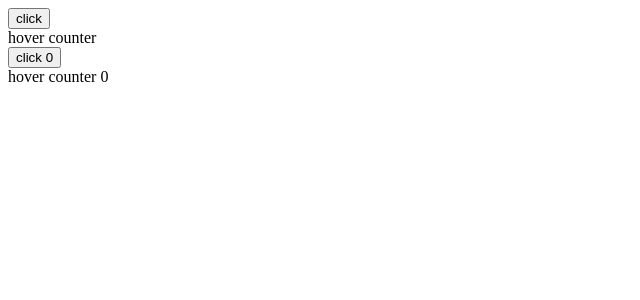
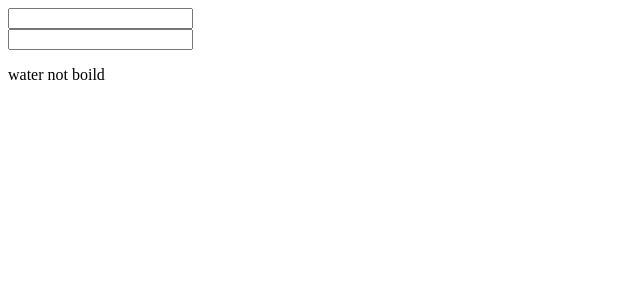
Before and after one commit to risuvoo/react, a React (Create React App) app: page / in a window 1280 px wide. Shown: the top 300 px of the page, without its empty margins (0-640 px from the left). Built offline with nearby package versions, Linux system fonts and the light colour scheme.

Commit message:
new deploy

```diff
--- a/src/App.js
+++ b/src/App.js
@@ -1,6 +1,6 @@
-import ClickCounter from './Components/ClickCounter';
-import HoverCounter from './Components/HoverCounter';
-import Counter from './Components/RenderProps/Counter';
+// import Clock from './Components/Clock';
+
+import MyCalculator from './Components/PracticeComponents/MyCalculator';
 
 function App() {
     return (
@@ -16,14 +16,17 @@ function App() {
         //     </Emoji>
         // </div>
         <>
-            <ClickCounter />
+            <MyCalculator />
+            {/* <Clock /> */}
+
+            {/* <ClickCounter />
             <HoverCounter />
             <Counter
                 render={(counter, handler) => <ClickCounter counter={counter} handler={handler} />}
             />
             <Counter
                 render={(counter, handler) => <HoverCounter counter={counter} handler={handler} />}
-            />
+            /> */}
         </>
     );
 }
--- a/src/Components/ComButton.js
+++ b/src/Components/ComButton.js
@@ -3,6 +3,8 @@ import React from 'react';
 class ComButton extends React.Component {
     // for not re-rendering Components
     shouldComponentUpdate(nextProps) {
+        // change props name with distructuring
+        // ex-> change: CurrentChange
         const { change: CurrentChange, local: CurrentLocal } = this.props;
         const { change: nextChange, local: nextLocal } = nextProps;
         if (CurrentChange === nextChange && CurrentLocal === nextLocal) {
--- /dev/null
+++ b/src/Components/PracticeComponents/MyBoillingVerdict.js
@@ -0,0 +1,8 @@
+import React from 'react';
+
+export default function MyBoillingVerdict({ temperature }) {
+    if (temperature >= 100) {
+        return <p>water would boild</p>;
+    }
+    return <p>water not boild</p>;
+}
--- /dev/null
+++ b/src/Components/PracticeComponents/MyCalculator.js
@@ -0,0 +1,40 @@
+import React from 'react';
+import { myconvertto, mytoCelsius, mytoFahrenheit } from '../../lib/myconvert';
+import MyBoillingVerdict from './MyBoillingVerdict';
+import MyTemperatureInput from './MyTemperatureInput';
+
+// eslint-disable-next-line react/prefer-stateless-function
+export default class MyCalculator extends React.Component {
+    state = {
+        temperature: '',
+        scale: 'f',
+    };
+
+    handlechange = (e, scale) => {
+        this.setState({
+            temperature: e.target.value,
+            scale,
+        });
+    };
+
+    render() {
+        const { temperature, scale } = this.state;
+        const fahrenheit = scale === 'c' ? myconvertto(temperature, mytoFahrenheit) : temperature;
+        const celsius = scale === 'f' ? myconvertto(temperature, mytoCelsius) : temperature;
+        return (
+            <div>
+                <MyTemperatureInput
+                    scale="f"
+                    temperature={fahrenheit}
+                    handlechange={this.handlechange}
+                />
+                <MyTemperatureInput
+                    scale="c"
+                    temperature={celsius}
+                    handlechange={this.handlechange}
+                />
+                <MyBoillingVerdict temperature={temperature} />
+            </div>
+        );
+    }
+}
--- /dev/null
+++ b/src/Components/PracticeComponents/MyTemperatureInput.js
@@ -0,0 +1,7 @@
+export default function MyTemperatureInput({ scale, temperature, handlechange }) {
+    return (
+        <div>
+            <input type="text" value={temperature} onChange={(e) => handlechange(e, scale)} />
+        </div>
+    );
+}
--- /dev/null
+++ b/src/lib/myconvert.js
@@ -0,0 +1,15 @@
+export function mytoCelsius(celsius) {
+    return (celsius * 9) / 5 + 32;
+}
+export function mytoFahrenheit(fahrenheit) {
+    return ((fahrenheit - 32) * 5) / 9;
+}
+export function myconvertto(temperature, convert) {
+    const input = parseFloat(temperature);
+    if (Number.isNaN(input)) {
+        return '';
+    }
+    const output = convert(input);
+    const rounded = Math.round(output * 1000) / 1000;
+    return rounded.toString();
+}
```
